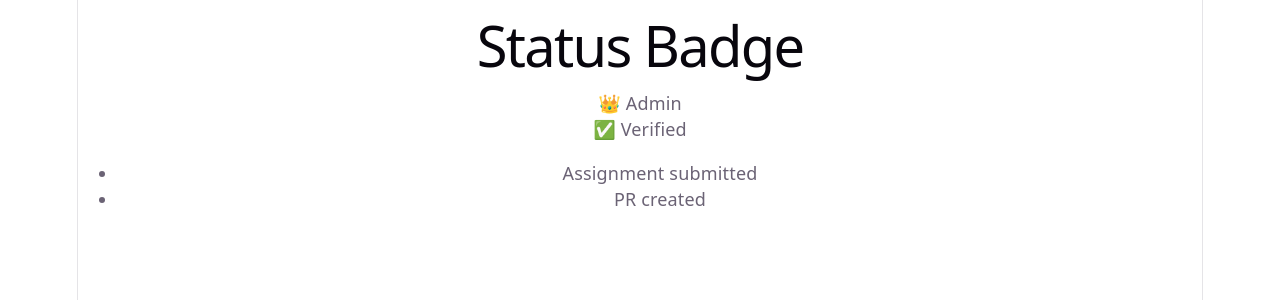
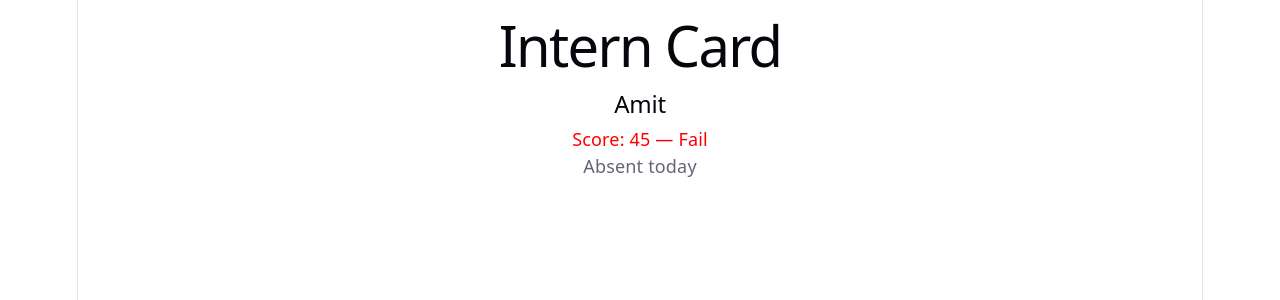
Before and after one commit to Josemafita-L/js-training, a React (Vite) app in the folder react/session1/: page / in a window 1280 px wide. Shown: the top 300 px of the page. Built offline with nearby package versions, Linux system fonts and the light colour scheme.

Commit message:
react/session1: complete task 4.3

```diff
--- a/react/session1/src/App.tsx
+++ b/react/session1/src/App.tsx
@@ -1,16 +1,15 @@
-import StatusBadge from './StatusBadge'
+import InternCard from './InternCard'
 
 function App() {
   return (
     <>
-      <h1>Status Badge</h1>
-      <StatusBadge />
+      <h1>Intern Card</h1>
+      <InternCard />
     </>
   )
 }
 
 export default App
 
-// Using messages.length directly can render 0 when the array is empty.
-// Checking messages.length > 0 returns true or false,
-// preventing React from displaying 0.
+// Use && when you only need to render something if a condition is true.
+// Use a ternary when you need to choose between two different values or UI elements.
--- /dev/null
+++ b/react/session1/src/InternCard.tsx
@@ -0,0 +1,27 @@
+function InternCard() {
+    const name: string = 'Amit'
+    const score: number = 45
+    const isPresent: boolean = false
+
+    // Use && when you only want to show something if the condition is true.
+    // Use a ternary when there are two possible outcomes.
+
+    return (
+        <div className="intern-card">
+            <h2>{name}</h2>
+
+            <p style={{ color: score >= 50 ? 'green' : 'red' }}>
+                Score: {score} — {score >= 50 ? 'Pass' : 'Fail'}
+            </p>
+
+            {score >= 90 && <span>🏆 Top Performer</span>}
+
+            {isPresent
+                ? <p>Present today</p>
+                : <p>Absent today</p>
+            }
+        </div>
+    )
+}
+
+export default InternCard
```
